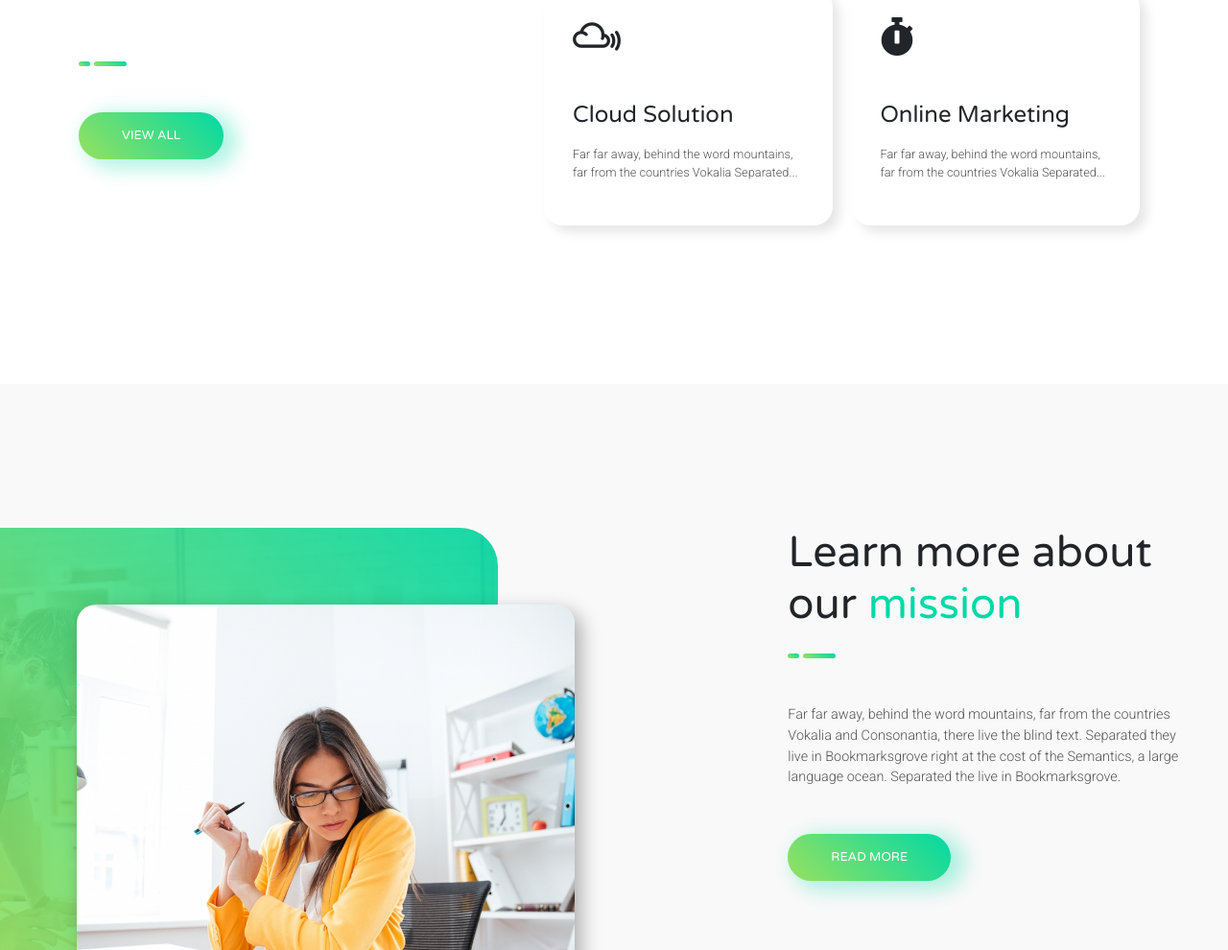
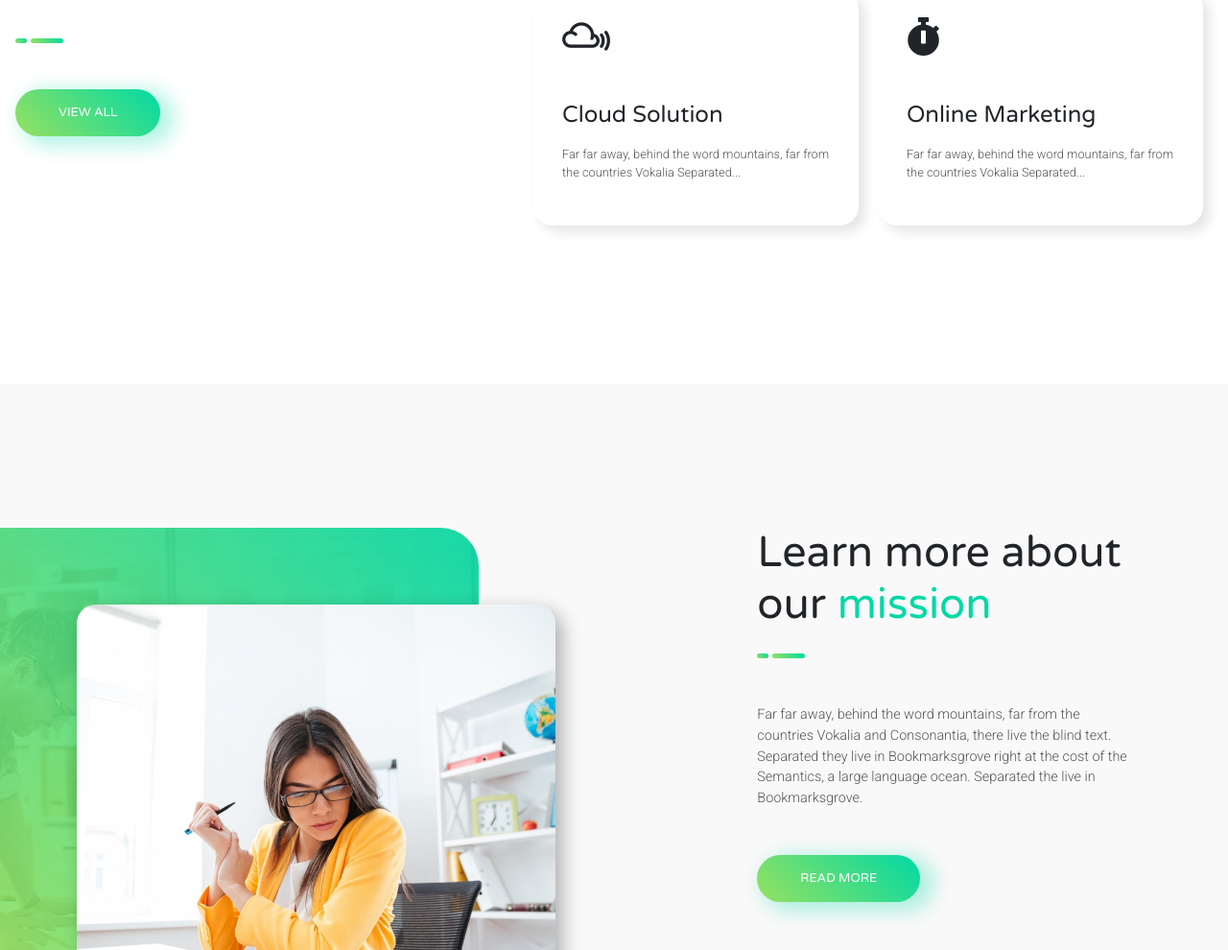
Before and after one commit to GianmarcoPerini/proj-html-vuejs, a Vue app: page / in a window 1280 px wide. Shown: the part 1438-2428 px from the top of the page at 96% size. Built offline with nearby package versions, Linux system fonts and the light colour scheme.

Commit message:
section 4_1

```diff
--- /dev/null
+++ b/src/components/Button/spacer.vue
@@ -0,0 +1,29 @@
+<template>
+    <div class="spacer d-flex mt-4 mb-4">
+        <div class="spacer-one h-100 w-25 bg-primary me-1"></div>
+        <div class="spacer-two h-100 w-75 bg-primary"></div>
+    </div>
+</template>
+
+<script>
+export default {
+    name: 'Spacer'
+
+}
+</script>
+
+<style lang="scss" scoped>
+@import '../variables/color';
+
+    .spacer{
+        width: 50px;
+        height: 5px;
+
+        .spacer-one,
+        .spacer-two{
+            border-radius: 10px;
+            background-image: linear-gradient(45deg, rgba(151,225,95,1) 0%, rgba(1,217,165,1) 100%);
+        }
+    }
+
+</style>
--- /dev/null
+++ b/src/components/Main/imgCards.vue
@@ -0,0 +1,29 @@
+<template>
+    <div class="imgCard">
+        <img :src="require('../../assets/' + path + '.jpg')" alt="">
+    </div>
+</template>
+
+<script>
+export default {
+    name: 'imgCard',
+    props: {
+        path: String,
+    }
+
+}
+</script>
+
+<style lang="scss">
+
+.imgCard{
+    border-radius: 4px;
+    overflow: hidden;
+
+    img{
+        width: 100%;
+    }
+}
+
+
+</style>
--- a/src/components/Main/mainWrapper.vue
+++ b/src/components/Main/mainWrapper.vue
@@ -3,6 +3,7 @@
         <sectionOne />
         <sectionTwo />
         <sectionThree />
+        <sectionFour />
     </main>
 </template>
 
@@ -10,6 +11,7 @@
 import sectionOne from './sectionOne';
 import sectionTwo from './sectionTwo';
 import sectionThree from './sectionThree';
+import sectionFour from './sectionFour';
 
 export default {
     name: 'mainWrapper',
@@ -17,6 +19,7 @@ export default {
         sectionOne,
         sectionTwo,
         sectionThree,
+        sectionFour,
     }
 
 }
--- /dev/null
+++ b/src/components/Main/sectionFour.vue
@@ -0,0 +1,68 @@
+<template>
+    <section>
+        <Spacer />
+        <div class="fluid-container overflow-hidden">
+            <div class="row justify-content-between">
+                <div class="col-5">
+                    <h1>Our recent <span>web design</span> & some example of past <span>project</span></h1>
+                </div>
+                <div class="col-6">
+                    <p class="mt-5 mb-5">Far far away, behind the word mountains, far from the countries Vokalia and Consonantia, there live the blind text. Separated they live in Bookmarksgrove right at the cost of the Semantics, a large language ocean. Separated the live in Bookmarksgrove.</p>
+                </div>
+            </div>
+        </div>
+        <Spacer />
+        <div class="fluid-container overflow-hidden mt-5 pb-5">
+            <div class="row row-cols-4 g-1">
+                <div class="col" v-for="card in cards" :key="card.id">
+                    <imgCards :path="card.path"/>
+                </div>
+            </div>
+        </div>
+        <Button class="button d-block m-auto" :btnElement="msg"/>
+    </section>
+</template>
+
+<script>
+import Spacer from '../Button/spacer'
+import Button from '../Button/primaryButton.vue'
+import imgCards from './imgCards'
+export default {
+    name: 'sectionFour',
+    components: {
+        Spacer,
+        imgCards,
+        Button,
+    },
+    data(){
+        return{
+            cards: [
+                {id: 0, path: 'ina-soulis-227104-unsplash-1024x1024'},
+                {id: 0, path: 'sunisa-misa-531163-unsplash-1024x1024'},
+                {id: 0, path: '355H-1024x1024'},
+                {id: 0, path: 'photo-1448932252197-d19750584e56-1024x1024'},
+                {id: 0, path: 'business-competition-PB366D8-1024x1024'},
+                {id: 0, path: 'cozy-sofa-in-living-room-PQR5AB9-1024x1024'},
+                {id: 0, path: 'aa9a4539-PQGJ7HU-1024x1024'},
+                {id: 0, path: 'cody-davis-253928-unsplash-1024x1024'},
+            ],
+            msg: 'READ MORE'
+        }
+    }
+
+}
+</script>
+
+<style lang="scss" scoped>
+@import '../variables/color';
+
+section{
+    padding: 100px 0;
+}
+
+    p{
+        font-family: roboto;
+        color: $textPrimary;
+        font-size: .9rem;
+    }
+</style>
--- a/src/components/Main/sectionOne.vue
+++ b/src/components/Main/sectionOne.vue
@@ -5,10 +5,7 @@
                 <div class="col-lg-7 col-11">
                     <p class="subT fw-bold">17 YEARS OF EXPERIENCE</p>
                     <h1 class="fw-bold">We ara a <br> Web Design <span>Agency</span></h1>
-                    <div class="spacer d-flex mt-4 mb-4">
-                        <div class="spacer-one h-100 w-25 bg-primary me-1"></div>
-                        <div class="spacer-two h-100 w-75 bg-primary"></div>
-                    </div>
+                    <Spacer />
                     <p class="pt-4 pb-4">Far far away, behind the word mountains, far from the countries Vokalia and Consonantia, there live the blind text. Separated they live in Bookmarksgrove right at the cost of the Semantics, a large language ocean. Separated the live in Bookmarksgrove.</p>
                     <Button class="mb-5" :btnElement="msg"/>
                     <div class="pb-5 d-flex align-items-baseline justify-content-between">
@@ -27,11 +24,13 @@
 <script>
 import Button from '../Button/secondaryButton.vue'
 import multiButton from '../Button/multiButton.vue'
+import Spacer from '../Button/spacer'
 export default {
     name: 'sectionOne',
     components: {
         Button,
         multiButton,
+        Spacer
     },
     data(){
         return{
--- a/src/components/Main/sectionThree.vue
+++ b/src/components/Main/sectionThree.vue
@@ -1,6 +1,6 @@
 <template>
     <section class="overflow-hidden">
-        <div class="fluid-container">
+        <div class="fluid-container pe-5">
             <div class="row justify-content-between">
                 <div class="col-lg-5 col-11">
                     <div class=" double-foto-box">
@@ -13,10 +13,7 @@
                 </div>
                 <div class="col-4 me-5">
                     <h1>Learn more about our <span>mission</span></h1>
-                    <div class="spacer d-flex mt-4 mb-4">
-                        <div class="spacer-one h-100 w-25 bg-primary me-1"></div>
-                        <div class="spacer-two h-100 w-75 bg-primary"></div>
-                    </div>
+                    <Spacer />
                     <p class="mt-5 mb-5">Far far away, behind the word mountains, far from the countries Vokalia and Consonantia, there live the blind text. Separated they live in Bookmarksgrove right at the cost of the Semantics, a large language ocean. Separated the live in Bookmarksgrove.</p>
                     <Button :btnElement="msg"/>
                 </div>
@@ -27,10 +24,12 @@
 
 <script>
 import Button from '../Button/primaryButton'
+import Spacer from '../Button/spacer'
 export default {
     name: 'sectionThree',
     components: {
         Button,
+        Spacer,
     },
     data(){
         return{
--- a/src/components/Main/sectionTwo.vue
+++ b/src/components/Main/sectionTwo.vue
@@ -1,13 +1,10 @@
 <template>
     <section>
-        <div class="container ">
+        <div class="fluid-container ps-3 pe-3">
             <div class="row">
                 <div class="col-lg-5 col-11">
                     <h1 class="fw-bold">We are Here To<br> Make Your <span>Website</span> <br> Look More <span>Elegant</span> <br> And Stylish!</h1>
-                    <div class="spacer d-flex mt-5 mb-5">
-                        <div class="spacer-one h-100 w-25 me-1"></div>
-                        <div class="spacer-two h-100 w-75"></div>
-                    </div>
+                    <Spacer class="mb-5" />
                     <Button :btnElement="msg"/>
                 </div>
                 <div class="col-7">
@@ -23,11 +20,13 @@
 <script>
 import Button from '../Button/primaryButton.vue'
 import Card from './cards'
+import Spacer from '../Button/spacer'
 export default {
     name: 'sectionOne',
     components: {
         Button,
-        Card
+        Card,
+        Spacer
     },
     data(){
         return{
```
